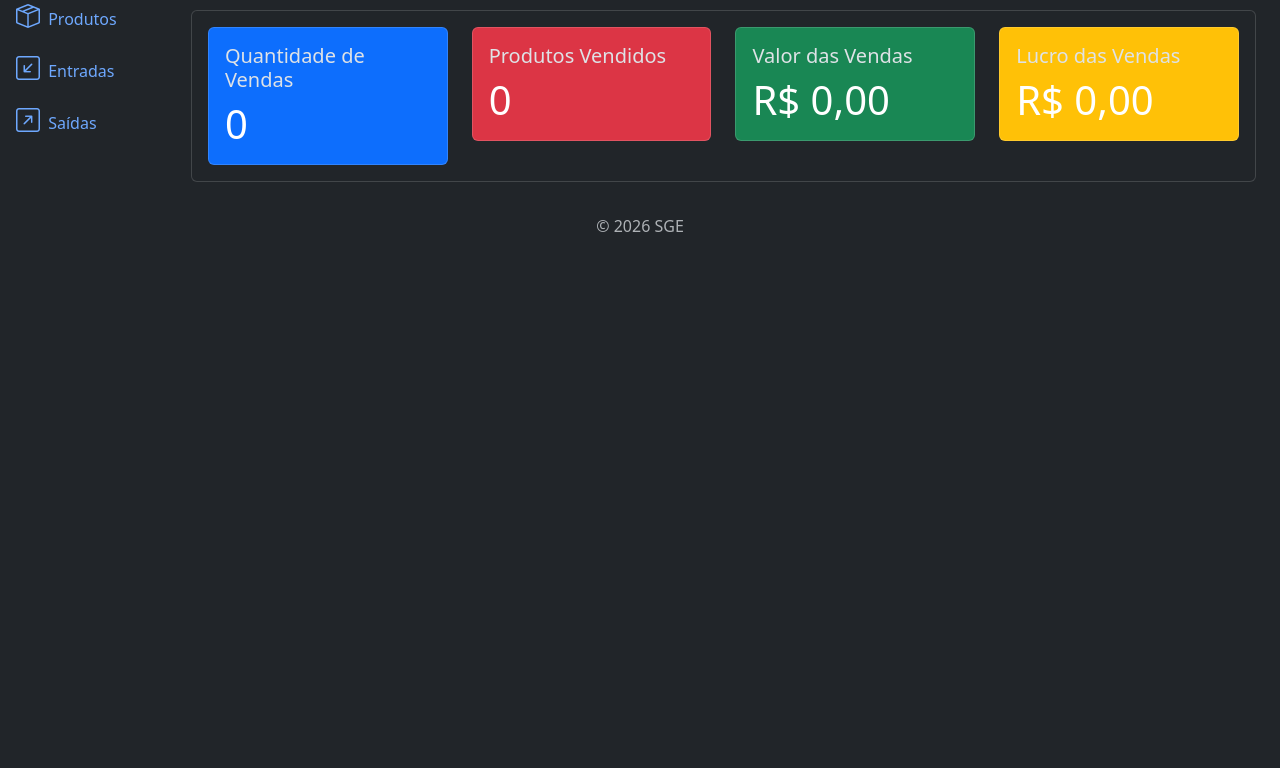
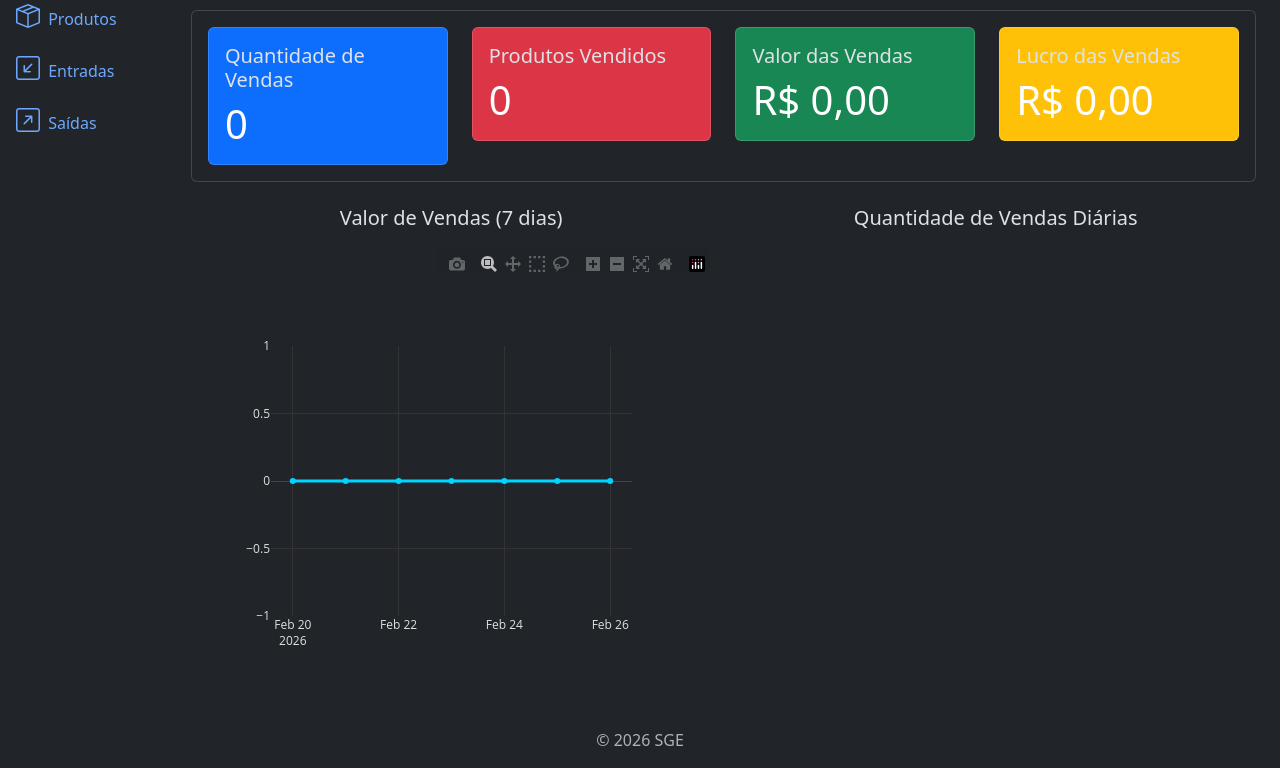
Before and after one commit to Luisf66/sge, a Django app: page / in a window 1280 px wide. Shown: the part 282-1050 px from the top of the page. Before the commit the page ends 514 px from the top, so only its background shows below. Run offline with Django 5.2, Linux system fonts and the light colour scheme; data that the repository does not hold is empty; some libraries are stand-ins or nearby versions.

Commit message:
feat: Gráfico de vendas #15

```diff
--- a/app/metrics.py
+++ b/app/metrics.py
@@ -1,5 +1,6 @@
+from django.utils import timezone
 from django.utils.formats import number_format
-from django.db.models import Sum
+from django.db.models import Sum, F
 
 from products.models import Product
 from outflows.models import Outflow
@@ -35,3 +36,19 @@ def get_sales_metrics():
         total_sales_value=number_format(total_sales_value, decimal_pos=2, force_grouping=True),
         total_sales_profit=number_format(total_sales_profit, decimal_pos=2, force_grouping=True),
     )
+
+def get_sales_data():
+    today = timezone.now().date()
+    dates = [str(today - timezone.timedelta(days=i)) for i in range(6, -1, -1)]
+    values = list()
+
+    for date in dates:
+        sales_total = Outflow.objects.filter(created_at__date=date).aggregate(
+            total_sales=Sum(F('product__selling_price') * F('quantity'))
+        )['total_sales'] or 0
+        values.append(sales_total)
+
+    return dict(
+        dates=dates,
+        values=values
+    )
--- a/app/templates/home.html
+++ b/app/templates/home.html
@@ -10,4 +10,48 @@
 
     {% include 'components/_sales_metrics.html' %}
 
+    <script src="https://cdn.plot.ly/plotly-3.3.0.min.js" charset="utf-8"></script>
+
+
+    <div class="row mt-4 justify-content-center">
+        <div class="col-md-6 text-center">
+            <h5 class="text-center mb-3">
+                Valor de Vendas (7 dias)
+            </h5>
+            <div id="dailySalesChart"></div>
+        </div>
+
+        <div class="col-md-6 text-center">
+            <h5 class="text-center mb-3">
+                Quantidade de Vendas Diárias
+            </h5>
+            <div id="dailySalesQuantityChart"></div>
+        </div>
+
+        <script>
+            var dates_sale = JSON.parse('{{ dates_sales|safe }}');
+            var sales_sale = JSON.parse('{{ values_sales|safe }}');
+            /*  Gráfico Superior Esquerdo -    */
+            var config_sales = {
+                x: dates_sale,
+                y: sales_sale,
+                type: 'scatter',
+                mode: 'lines+markers',
+                line: { color: '#00d4ff', width: 3 }
+            };
+
+            var layout_sale = {
+                paper_bgcolor: '#212529',
+                plot_bgcolor: '#212529',
+                font: { color: '#e0e0e0' },
+                xaxis: { gridcolor: '#333' },
+                yaxis: { gridcolor: '#333' }
+            };
+
+            Plotly.newPlot('dailySalesChart', [config_sales], layout_sale);
+            /*  Gráfico Superior Direito -    */
+
+        </script>
+    </div>
+
 {% endblock %}
--- a/app/views.py
+++ b/app/views.py
@@ -1,4 +1,6 @@
+import json
 from django.shortcuts import render
+
 from . import metrics
 
 
@@ -6,9 +8,14 @@ def home(request):
     product_metrics = metrics.get_product_metrics()
     sales_metrics = metrics.get_sales_metrics()
 
+    dates_sales = metrics.get_sales_data().get('dates')
+    values_sales = metrics.get_sales_data().get('values')
+
     context = {
         'product_metrics' : product_metrics,
-        'sales_metrics' : sales_metrics
+        'sales_metrics' : sales_metrics,
+        'dates_sales' : json.dumps(dates_sales),
+        'values_sales' : json.dumps(values_sales, default=float)
     }
 
     return render(request, 'home.html', context)
--- a/outflows/forms.py
+++ b/outflows/forms.py
@@ -25,3 +25,5 @@ class OutflowForm(forms.ModelForm):
             raise ValidationError(
                 f"Quantidade de {product.title} insuficiente. Quantidade disponível: {product.quantity}"
             )
+
+        return quantity
```
